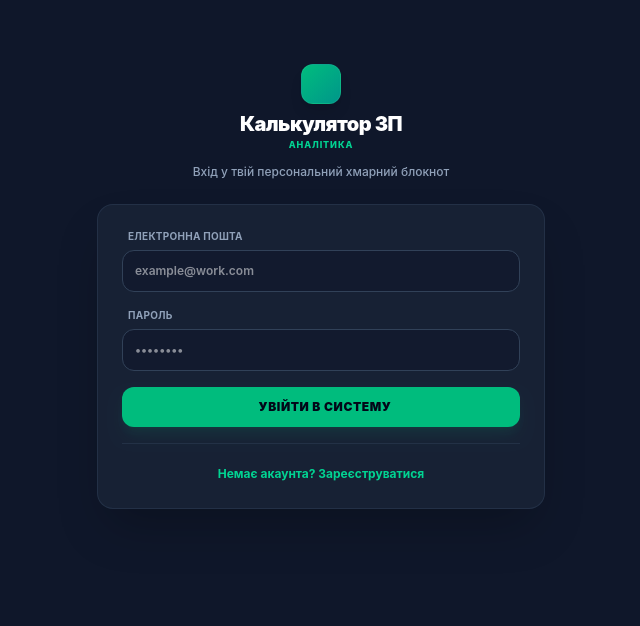
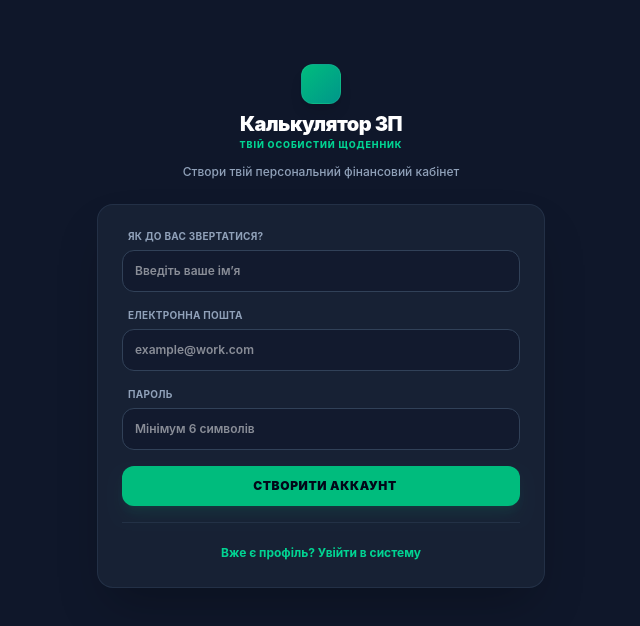
Before and after one commit to markovyurii/salary-app, a React (Vite) app in the folder frontend/: page /register in a window 1280 px wide. Shown: the top 626 px of the page, without its empty margins (319-959 px from the left). Built offline with nearby package versions, Linux system fonts and the light colour scheme; the HTML template or start-up script is replaced by a standard one.

Commit message:
feat: split legacy auth screen monolithic layout into standalone login and signup route nodes

```diff
--- a/frontend/src/App.tsx
+++ b/frontend/src/App.tsx
@@ -1,7 +1,8 @@
 import { Routes, Route, Navigate, BrowserRouter } from 'react-router-dom';
 import { useSalary } from './hooks/useSalary';
 import { MainLayout } from './components/MainLayout';
-import { AuthScreen } from './components/AuthScreen';
+import { LoginScreen } from './components/LoginScreen';
+import { RegisterScreen } from './components/RegisterScreen';
 import { StatsTab } from './components/StatsTab';
 import { AddTab } from './components/AddTab';
 import {
@@ -51,22 +52,14 @@ function AppContent() {
       <Routes>
         {/* 🔒 СЦЕНАРІЙ А: КОРИСТУВАЧ НЕ АВТОРИЗОВАНИЙ */}
         {!userToken ? (
-          <Route
-            path="*"
-            element={
-              <AuthScreen
-                onSubmit={handleAuthAction}
-                email={authEmail}
-                setEmail={setAuthEmail}
-                pass={authPassword}
-                setPass={setAuthPassword}
-                isReg={isRegistering}
-                setIsReg={setIsRegistering}
-                authName={authName}
-                setAuthName={setAuthName}
-              />
-            }
-          />
+          <>
+            {/* Примусово вмикаємо режим логіну в хуку при переході на цей URL */}
+            <Route path="/login" element={<LoginScreen onSubmit={(e) => { setIsRegistering(false); handleAuthAction(e); }} email={authEmail} setEmail={setAuthEmail} pass={authPassword} setPass={setAuthPassword} />} />
+            {/* Примусово вмикаємо режим реєстрації в хуку при переході на цей URL */}
+            <Route path="/register" element={<RegisterScreen onSubmit={(e) => { setIsRegistering(true); handleAuthAction(e); }} email={authEmail} setEmail={setAuthEmail} pass={authPassword} setPass={setAuthPassword} authName={authName} setAuthName={setAuthName} />} />
+            {/* Будь-який лівий запит неавторизованого користувача примусово кидає на форму входу */}
+            <Route path="*" element={<Navigate to="/login" replace />} />
+          </>
         ) : (
           /* 🔓 СЦЕНАРІЙ Б: АВТОРТИЗОВАНИЙ — ВСІ РОУТИ ЗАГОРНУТІ В НАШ ЧИСТИЙ MAINLAYOUT */
           <Route
--- /dev/null
+++ b/frontend/src/components/LoginScreen.tsx
@@ -0,0 +1,60 @@
+import { Link } from 'react-router-dom';
+
+interface LoginProps {
+  onSubmit: (e: React.FormEvent) => void;
+  email: string;
+  setEmail: (v: string) => void;
+  pass: string;
+  setPass: (v: string) => void;
+}
+
+export function LoginScreen({ onSubmit, email, setEmail, pass, setPass }: LoginProps) {
+  return (
+    <div className="w-full max-w-md mt-16 flex flex-col space-y-6 animate-[fadeIn_0.2s_ease-out]">
+
+      {/* ФІРМОВИЙ ХЕДЕР */}
+      <header className="flex flex-col items-center text-center space-y-2.5">
+        <div className="w-10 h-10 rounded-xl bg-gradient-to-br from-emerald-500 to-teal-600 flex items-center justify-center shadow-lg border border-white/5">
+          <i className="fa-solid fa-calculator text-base text-white"></i>
+        </div>
+        <div>
+          <h1 className="text-xl font-black text-white tracking-tight leading-none">Калькулятор ЗП</h1>
+          <span className="text-[9px] text-emerald-400 font-extrabold uppercase tracking-widest mt-1 block">Твій особистий щоденник</span>
+        </div>
+        <p className="text-slate-400 text-xs font-medium pt-0.5">Вхід у твій персональний фінансовий кабінет</p>
+      </header>
+
+      {/* ФОРМА ВХОДУ */}
+      <div className="bg-slate-800/60 p-6 rounded-2xl border border-slate-700/50 shadow-2xl">
+        <form onSubmit={onSubmit} className="space-y-4">
+          <div className="space-y-1.5">
+            <label className="text-[10px] font-bold text-slate-400 uppercase tracking-wide flex items-center gap-1.5">
+              <i className="fa-solid fa-envelope text-slate-500"></i> Електронна пошта
+            </label>
+            <input type="email" placeholder="example@work.com" value={email} onChange={(e) => setEmail(e.target.value)} className="w-full p-3 bg-slate-900/60 border border-slate-700 rounded-xl text-white focus:outline-none focus:border-emerald-500 text-xs font-semibold" required />
+          </div>
+
+          <div className="space-y-1.5">
+            <label className="text-[10px] font-bold text-slate-400 uppercase tracking-wide flex items-center gap-1.5">
+              <i className="fa-solid fa-lock text-slate-400"></i> Пароль
+            </label>
+            <input type="password" placeholder="••••••••" value={pass} onChange={(e) => setPass(e.target.value)} className="w-full p-3 bg-slate-900/60 border border-slate-700 rounded-xl text-white focus:outline-none focus:border-emerald-500 text-xs font-semibold" required />
+          </div>
+
+          <button type="submit" className="w-full bg-emerald-500 hover:bg-emerald-600 text-slate-950 font-black py-3 rounded-xl shadow-lg shadow-emerald-500/10 text-xs uppercase tracking-wider cursor-pointer flex items-center justify-center gap-2 active:scale-[0.98] transition-transform">
+            <i className="fa-solid fa-key"></i>
+            Увійти в систему
+          </button>
+        </form>
+
+        {/* Замість перемикання стану використовуємо інтелектуальний Link роутера */}
+        <div className="text-center border-t border-slate-700/50 pt-4 mt-4">
+          <Link to="/register" className="text-xs text-emerald-400 hover:text-emerald-300 font-bold transition-all">
+            Немає акаунта? Зареєструватися
+          </Link>
+        </div>
+      </div>
+
+    </div>
+  );
+}
--- /dev/null
+++ b/frontend/src/components/RegisterScreen.tsx
@@ -0,0 +1,68 @@
+import { Link } from 'react-router-dom';
+
+interface RegisterProps {
+  onSubmit: (e: React.FormEvent) => void;
+  email: string;
+  setEmail: (v: string) => void;
+  pass: string;
+  setPass: (v: string) => void;
+  authName: string;
+  setAuthName: (v: string) => void;
+}
+
+export function RegisterScreen({ onSubmit, email, setEmail, pass, setPass, authName, setAuthName }: RegisterProps) {
+  return (
+    <div className="w-full max-w-md mt-16 flex flex-col space-y-6 animate-[fadeIn_0.2s_ease-out]">
+
+      {/* ХЕДЕР */}
+      <header className="flex flex-col items-center text-center space-y-2.5">
+        <div className="w-10 h-10 rounded-xl bg-gradient-to-br from-emerald-500 to-teal-600 flex items-center justify-center shadow-lg border border-white/5">
+          <i className="fa-solid fa-calculator text-base text-white"></i>
+        </div>
+        <div>
+          <h1 className="text-xl font-black text-white tracking-tight leading-none">Калькулятор ЗП</h1>
+          <span className="text-[9px] text-emerald-400 font-extrabold uppercase tracking-widest mt-1 block">Твій особистий щоденник</span>
+        </div>
+        <p className="text-slate-400 text-xs font-medium pt-0.5">Створи твій персональний фінансовий кабінет</p>
+      </header>
+
+      {/* ФОРМА РЕЄСТРАЦІЇ */}
+      <div className="bg-slate-800/60 p-6 rounded-2xl border border-slate-700/50 shadow-2xl">
+        <form onSubmit={onSubmit} className="space-y-4">
+          <div className="space-y-1.5">
+            <label className="text-[10px] font-bold text-slate-400 uppercase tracking-wide flex items-center gap-1.5">
+              <i className="fa-solid fa-signature text-emerald-400"></i> Як до вас звертатися?
+            </label>
+            <input type="text" placeholder="Введіть ваше імʼя" value={authName} onChange={(e) => setAuthName(e.target.value)} className="w-full p-3 bg-slate-900/60 border border-slate-700 rounded-xl text-white focus:outline-none focus:border-emerald-500 text-xs font-semibold" required />
+          </div>
+
+          <div className="space-y-1.5">
+            <label className="text-[10px] font-bold text-slate-400 uppercase tracking-wide flex items-center gap-1.5">
+              <i className="fa-solid fa-envelope text-slate-400"></i> Електронна пошта
+            </label>
+            <input type="email" placeholder="example@work.com" value={email} onChange={(e) => setEmail(e.target.value)} className="w-full p-3 bg-slate-900/60 border border-slate-700 rounded-xl text-white focus:outline-none focus:border-emerald-500 text-xs font-semibold" required />
+          </div>
+
+          <div className="space-y-1.5">
+            <label className="text-[10px] font-bold text-slate-400 uppercase tracking-wide flex items-center gap-1.5">
+              <i className="fa-solid fa-lock text-slate-400"></i> Пароль
+            </label>
+            <input type="password" placeholder="Мінімум 6 символів" value={pass} onChange={(e) => setPass(e.target.value)} className="w-full p-3 bg-slate-900/60 border border-slate-700 rounded-xl text-white focus:outline-none focus:border-emerald-500 text-xs font-semibold" required />
+          </div>
+
+          <button type="submit" className="w-full bg-emerald-500 hover:bg-emerald-600 text-slate-950 font-black py-3 rounded-xl shadow-lg shadow-emerald-500/10 text-xs uppercase tracking-wider cursor-pointer flex items-center justify-center gap-2 active:scale-[0.98] transition-transform">
+            <i className="fa-solid fa-circle-check"></i>
+            Створити аккаунт
+          </button>
+        </form>
+
+        <div className="text-center border-t border-slate-700/50 pt-4 mt-4">
+          <Link to="/login" className="text-xs text-emerald-400 hover:text-emerald-300 font-bold transition-all">
+            Вже є профіль? Увійти в систему
+          </Link>
+        </div>
+      </div>
+
+    </div>
+  );
+}
```
